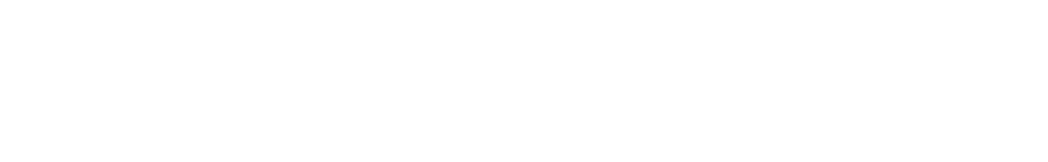
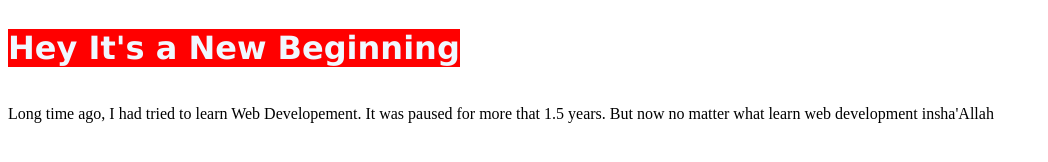
Before and after one commit to iamSHShUvo/my-webdev2.0, a plain HTML site: page index.html in a window 1280 px wide. Shown: the whole page, without its empty margins (0-1048 px from the left). Drawn offline with Linux system fonts and the light colour scheme.

Commit message:
headings added

```diff
--- a/index.html
+++ b/index.html
@@ -5,8 +5,10 @@
     <meta http-equiv="X-UA-Compatible" content="IE=edge">
     <meta name="viewport" content="width=device-width, initial-scale=1.0">
     <title>ShUvo's webdev 2.0</title>
+    <link rel="stylesheet" href="style.css">
 </head>
 <body>
-
+    <h1>Hey It's a New Beginning</h1>
+    <p>Long time ago, I had tried to learn Web Developement. It was paused for more that 1.5 years. But now no matter what learn web development insha'Allah</p>
 </body>
 </html>
--- /dev/null
+++ b/style.css
@@ -0,0 +1,7 @@
+h1{
+    color:aliceblue;
+    background-color: red;
+    font-family: Verdana, Geneva, Tahoma, sans-serif;
+    font-weight: bold;
+    display: inline-block;
+}
```
